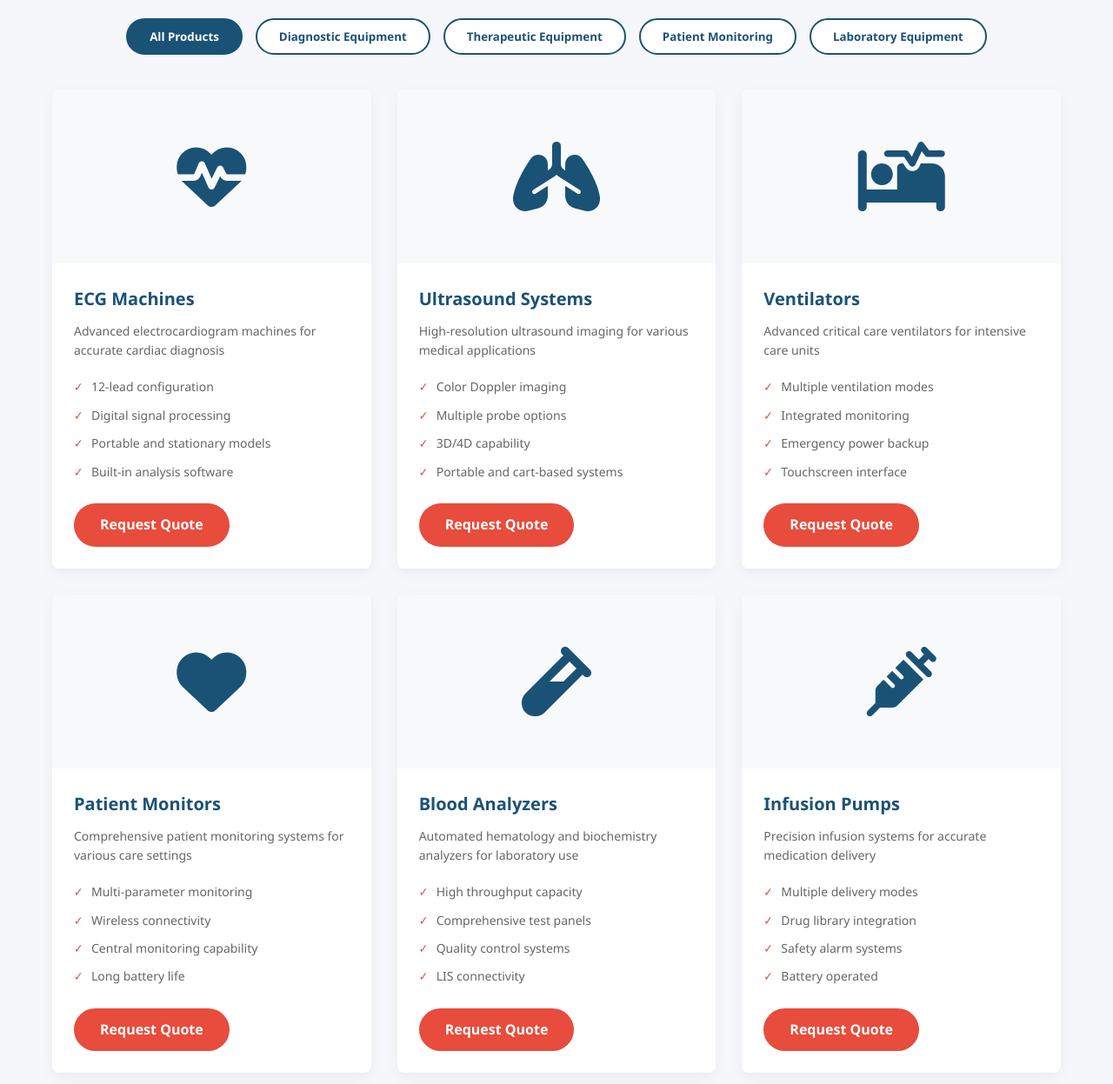
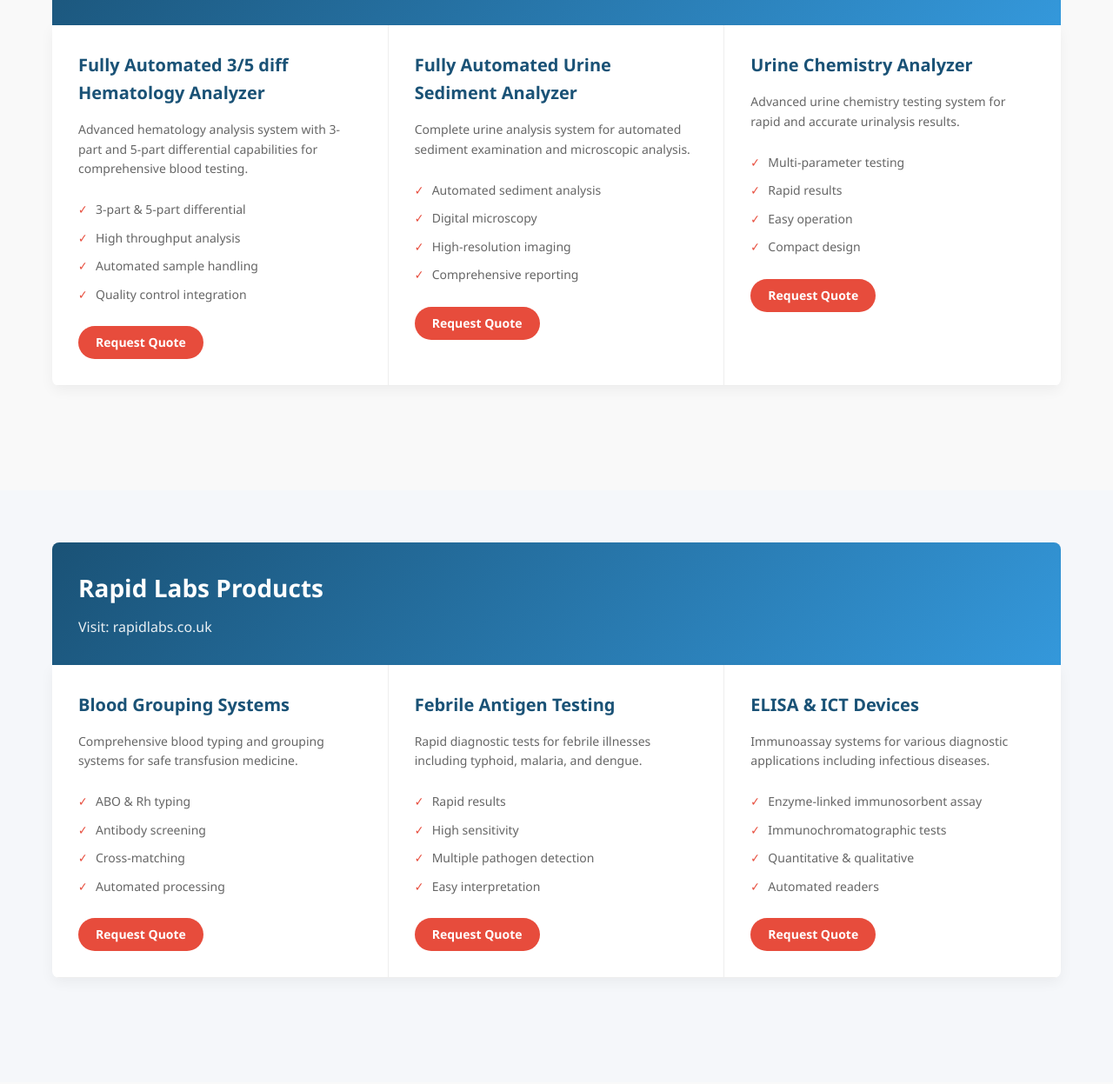
Before and after one commit to moeydev/hopitechproject1, a plain HTML site: page products.html in a window 1280 px wide. Shown: the part 664-1911 px from the top of the page at 87% size. Drawn offline with Linux system fonts and the light colour scheme.

Commit message:
Update products.html

```diff
--- a/products.html
+++ b/products.html
@@ -197,6 +197,126 @@
       margin: 0 auto;
     }
 
+    .btn {
+      display: inline-block;
+      background-color: var(--accent);
+      color: white;
+      padding: 12px 30px;
+      border-radius: 30px;
+      text-decoration: none;
+      font-weight: 600;
+      transition: all 0.3s ease;
+      border: none;
+      cursor: pointer;
+    }
+
+    .btn:hover {
+      background-color: #c0392b;
+      transform: translateY(-2px);
+      box-shadow: 0 4px 10px rgba(0, 0, 0, 0.2);
+    }
+
+    .btn-small {
+      padding: 8px 20px;
+      font-size: 14px;
+    }
+
+    /* Partner Categories */
+    .partner-category {
+      margin-bottom: 60px;
+    }
+
+    .category-header {
+      background: linear-gradient(135deg, var(--primary), var(--secondary));
+      color: white;
+      padding: 30px;
+      border-radius: 8px 8px 0 0;
+      margin-bottom: 0;
+    }
+
+    .category-header h3 {
+      font-size: 28px;
+      margin-bottom: 10px;
+    }
+
+    .category-header a {
+      color: white;
+      text-decoration: none;
+      opacity: 0.9;
+      font-size: 16px;
+    }
+
+    .category-header a:hover {
+      text-decoration: underline;
+    }
+
+    .product-grid {
+      display: grid;
+      grid-template-columns: repeat(auto-fit, minmax(300px, 1fr));
+      gap: 0;
+      background-color: white;
+      border-radius: 0 0 8px 8px;
+      overflow: hidden;
+      box-shadow: 0 5px 15px rgba(0, 0, 0, 0.05);
+    }
+
+    .product-card {
+      padding: 30px;
+      border-right: 1px solid #eee;
+      border-bottom: 1px solid #eee;
+      transition: background-color 0.3s ease;
+    }
+
+    .product-card:hover {
+      background-color: var(--light);
+    }
+
+    .product-card:nth-child(3n) {
+      border-right: none;
+    }
+
+    .product-card:last-child {
+      border-right: none;
+    }
+
+    .product-card h4 {
+      font-size: 20px;
+      color: var(--primary);
+      margin-bottom: 15px;
+    }
+
+    .product-card p {
+      color: var(--text-light);
+      margin-bottom: 20px;
+      font-size: 14px;
+    }
+
+    .product-features {
+      list-style: none;
+      margin-bottom: 20px;
+    }
+
+    .product-features li {
+      padding: 5px 0;
+      color: var(--text-light);
+      font-size: 14px;
+      position: relative;
+      padding-left: 20px;
+    }
+
+    .product-features li::before {
+      content: '✓';
+      position: absolute;
+      left: 0;
+      color: var(--accent);
+      font-weight: bold;
+    }
+
+    /* Services Section */
+    .services {
+      background-color: var(--light);
+    }
+
     .content-grid {
       display: grid;
       grid-template-columns: repeat(auto-fit, minmax(300px, 1fr));
@@ -237,124 +357,6 @@
     .card-content p {
       color: var(--text-light);
       margin-bottom: 15px;
-    }
-
-    .btn {
-      display: inline-block;
-      background-color: var(--accent);
-      color: white;
-      padding: 12px 30px;
-      border-radius: 30px;
-      text-decoration: none;
-      font-weight: 600;
-      transition: all 0.3s ease;
-      border: none;
-      cursor: pointer;
-    }
-
-    .btn:hover {
-      background-color: #c0392b;
-      transform: translateY(-2px);
-      box-shadow: 0 4px 10px rgba(0, 0, 0, 0.2);
-    }
-
-    /* Product Categories */
-    .categories {
-      background-color: var(--light);
-    }
-
-    .category-filters {
-      display: flex;
-      justify-content: center;
-      flex-wrap: wrap;
-      gap: 15px;
-      margin-bottom: 40px;
-    }
-
-    .filter-btn {
-      padding: 10px 25px;
-      background-color: white;
-      border: 2px solid var(--primary);
-      color: var(--primary);
-      border-radius: 30px;
-      cursor: pointer;
-      font-weight: 600;
-      transition: all 0.3s ease;
-    }
-
-    .filter-btn.active, .filter-btn:hover {
-      background-color: var(--primary);
-      color: white;
-    }
-
-    .product-grid {
-      display: grid;
-      grid-template-columns: repeat(auto-fill, minmax(280px, 1fr));
-      gap: 30px;
-    }
-
-    .product-card {
-      background-color: white;
-      border-radius: 8px;
-      overflow: hidden;
-      box-shadow: 0 5px 15px rgba(0, 0, 0, 0.05);
-      transition: all 0.3s ease;
-    }
-
-    .product-card:hover {
-      transform: translateY(-5px);
-      box-shadow: 0 10px 25px rgba(0, 0, 0, 0.1);
-    }
-
-    .product-image {
-      height: 200px;
-      background-color: #f8f9fa;
-      display: flex;
-      align-items: center;
-      justify-content: center;
-      padding: 20px;
-    }
-
-    .product-image i {
-      font-size: 80px;
-      color: var(--primary);
-    }
-
-    .product-info {
-      padding: 25px;
-    }
-
-    .product-info h3 {
-      font-size: 20px;
-      color: var(--primary);
-      margin-bottom: 10px;
-    }
-
-    .product-info p {
-      color: var(--text-light);
-      margin-bottom: 15px;
-      font-size: 14px;
-    }
-
-    .product-features {
-      list-style: none;
-      margin-bottom: 20px;
-    }
-
-    .product-features li {
-      padding: 5px 0;
-      color: var(--text-light);
-      font-size: 14px;
-      position: relative;
-      padding-left: 20px;
-    }
-
-    .product-features li::before {
-      content: '✓';
-      position: absolute;
-      left: 0;
-      color: var(--accent);
-      font-weight: bold;
     }
 
     /* Footer */
@@ -474,14 +476,17 @@
         font-size: 18px;
       }
 
-      .category-filters {
-        flex-direction: column;
-        align-items: center;
+      .product-grid {
+        grid-template-columns: 1fr;
       }
 
-      .filter-btn {
-        width: 200px;
-        text-align: center;
+      .product-card {
+        border-right: none;
+        border-bottom: 1px solid #eee;
+      }
+
+      .product-card:last-child {
+        border-bottom: none;
       }
     }
   </style>
@@ -517,125 +522,192 @@
   <section class="page-header">
     <div class="container">
       <h1>Our Medical Products</h1>
-      <p>Discover our comprehensive range of high-quality medical equipment and solutions</p>
+      <p>Discover our comprehensive range of high-quality medical equipment and solutions from trusted global partners</p>
     </div>
   </section>
 
-  <section class="categories">
+  <!-- NEO Medica Products -->
+  <section class="partner-products" id="neo-medica">
     <div class="container">
-      <div class="section-title">
-        <h2>Product Categories</h2>
-        <p>Explore our diverse range of medical equipment designed to meet various healthcare needs</p>
-      </div>
-
-      <div class="category-filters">
-        <button class="filter-btn active" data-filter="all">All Products</button>
-        <button class="filter-btn" data-filter="diagnostic">Diagnostic Equipment</button>
-        <button class="filter-btn" data-filter="therapeutic">Therapeutic Equipment</button>
-        <button class="filter-btn" data-filter="monitoring">Patient Monitoring</button>
-        <button class="filter-btn" data-filter="lab">Laboratory Equipment</button>
-      </div>
-
-      <div class="product-grid">
-        <div class="product-card" data-category="diagnostic">
-          <div class="product-image">
-            <i class="fas fa-heartbeat"></i>
+      <div class="partner-category">
+        <div class="category-header">
+          <h3>NEO Medica Products</h3>
+          <a href="https://neomedica.rs/" target="_blank">Visit: neomedica.rs</a>
+        </div>
+        <div class="product-grid">
+          <div class="product-card">
+            <h4>Fully Automated 3/5 diff Hematology Analyzer</h4>
+            <p>Advanced hematology analysis system with 3-part and 5-part differential capabilities for comprehensive blood testing.</p>
+            <ul class="product-features">
+              <li>3-part & 5-part differential</li>
+              <li>High throughput analysis</li>
+              <li>Automated sample handling</li>
+              <li>Quality control integration</li>
+            </ul>
+            <a href="contact.html?product=NEO Medica Hematology Analyzer" class="btn btn-small">Request Quote</a>
           </div>
-          <div class="product-info">
-            <h3>ECG Machines</h3>
-            <p>Advanced electrocardiogram machines for accurate cardiac diagnosis</p>
+          <div class="product-card">
+            <h4>Fully Automated Urine Sediment Analyzer</h4>
+            <p>Complete urine analysis system for automated sediment examination and microscopic analysis.</p>
             <ul class="product-features">
-              <li>12-lead configuration</li>
-              <li>Digital signal processing</li>
-              <li>Portable and stationary models</li>
-              <li>Built-in analysis software</li>
+              <li>Automated sediment analysis</li>
+              <li>Digital microscopy</li>
+              <li>High-resolution imaging</li>
+              <li>Comprehensive reporting</li>
             </ul>
-            <a href="contact.html" class="btn">Request Quote</a>
+            <a href="contact.html?product=NEO Medica Urine Sediment Analyzer" class="btn btn-small">Request Quote</a>
+          </div>
+          <div class="product-card">
+            <h4>Urine Chemistry Analyzer</h4>
+            <p>Advanced urine chemistry testing system for rapid and accurate urinalysis results.</p>
+            <ul class="product-features">
+              <li>Multi-parameter testing</li>
+              <li>Rapid results</li>
+              <li>Easy operation</li>
+              <li>Compact design</li>
+            </ul>
+            <a href="contact.html?product=NEO Medica Urine Chemistry Analyzer" class="btn btn-small">Request Quote</a>
           </div>
         </div>
+      </div>
+    </div>
+  </section>
 
-        <div class="product-card" data-category="diagnostic">
-          <div class="product-image">
-            <i class="fas fa-lungs"></i>
+  <!-- Rapid Labs Products -->
+  <section class="partner-products" id="rapid-labs" style="background-color: var(--light);">
+    <div class="container">
+      <div class="partner-category">
+        <div class="category-header">
+          <h3>Rapid Labs Products</h3>
+          <a href="https://www.rapidlabs.co.uk/" target="_blank">Visit: rapidlabs.co.uk</a>
+        </div>
+        <div class="product-grid">
+          <div class="product-card">
+            <h4>Blood Grouping Systems</h4>
+            <p>Comprehensive blood typing and grouping systems for safe transfusion medicine.</p>
+            <ul class="product-features">
+              <li>ABO & Rh typing</li>
+              <li>Antibody screening</li>
+              <li>Cross-matching</li>
+              <li>Automated processing</li>
+            </ul>
+            <a href="contact.html?product=Rapid Labs Blood Grouping" class="btn btn-small">Request Quote</a>
           </div>
-          <div class="product-info">
-            <h3>Ultrasound Systems</h3>
-            <p>High-resolution ultrasound imaging for various medical applications</p>
+          <div class="product-card">
+            <h4>Febrile Antigen Testing</h4>
+            <p>Rapid diagnostic tests for febrile illnesses including typhoid, malaria, and dengue.</p>
             <ul class="product-features">
-              <li>Color Doppler imaging</li>
-              <li>Multiple probe options</li>
-              <li>3D/4D capability</li>
-              <li>Portable and cart-based systems</li>
+              <li>Rapid results</li>
+              <li>High sensitivity</li>
+              <li>Multiple pathogen detection</li>
+              <li>Easy interpretation</li>
             </ul>
-            <a href="contact.html" class="btn">Request Quote</a>
+            <a href="contact.html?product=Rapid Labs Febrile Antigen" class="btn btn-small">Request Quote</a>
+          </div>
+          <div class="product-card">
+            <h4>ELISA & ICT Devices</h4>
+            <p>Immunoassay systems for various diagnostic applications including infectious diseases.</p>
+            <ul class="product-features">
+              <li>Enzyme-linked immunosorbent assay</li>
+              <li>Immunochromatographic tests</li>
+              <li>Quantitative & qualitative</li>
+              <li>Automated readers</li>
+            </ul>
+            <a href="contact.html?product=Rapid Labs ELISA ICT" class="btn btn-small">Request Quote</a>
           </div>
         </div>
+      </div>
+    </div>
+  </section>
 
-        <div class="product-card" data-category="therapeutic">
-          <div class="product-image">
-            <i class="fas fa-procedures"></i>
+  <!-- FAR Diagnostics Products -->
+  <section class="partner-products" id="far-diagnostics">
+    <div class="container">
+      <div class="partner-category">
+        <div class="category-header">
+          <h3>FAR Diagnostics Products</h3>
+          <a href="https://www.fardiag.com/en/" target="_blank">Visit: fardiag.com</a>
+        </div>
+        <div class="product-grid">
+          <div class="product-card">
+            <h4>Biochemistry Reagents</h4>
+            <p>Comprehensive range of biochemistry reagents for clinical laboratory testing.</p>
+            <ul class="product-features">
+              <li>Liver function tests</li>
+              <li>Renal function panels</li>
+              <li>Cardiac markers</li>
+              <li>Diabetes monitoring</li>
+            </ul>
+            <a href="contact.html?product=FAR Biochemistry Reagents" class="btn btn-small">Request Quote</a>
           </div>
-          <div class="product-info">
-            <h3>Ventilators</h3>
-            <p>Advanced critical care ventilators for intensive care units</p>
+          <div class="product-card">
+            <h4>Serology Reagents</h4>
+            <p>Specialized serological testing reagents for infectious disease diagnosis.</p>
             <ul class="product-features">
-              <li>Multiple ventilation modes</li>
-              <li>Integrated monitoring</li>
-              <li>Emergency power backup</li>
-              <li>Touchscreen interface</li>
+              <li>Viral serology</li>
+              <li>Autoimmune testing</li>
+              <li>Allergy testing</li>
+              <li>Quality controlled</li>
             </ul>
-            <a href="contact.html" class="btn">Request Quote</a>
+            <a href="contact.html?product=FAR Serology Reagents" class="btn btn-small">Request Quote</a>
+          </div>
+          <div class="product-card">
+            <h4>Biochemistry Analyzers</h4>
+            <p>Automated biochemistry analyzers for efficient laboratory testing.</p>
+            <ul class="product-features">
+              <li>Fully automated</li>
+              <li>Random access</li>
+              <li>Multiple test panels</li>
+              <li>User-friendly interface</li>
+            </ul>
+            <a href="contact.html?product=FAR Biochemistry Analyzers" class="btn btn-small">Request Quote</a>
           </div>
         </div>
+      </div>
+    </div>
+  </section>
 
-        <div class="product-card" data-category="monitoring">
-          <div class="product-image">
-            <i class="fas fa-heart"></i>
+  <!-- RAL Spain Products -->
+  <section class="partner-products" id="ral-spain" style="background-color: var(--light);">
+    <div class="container">
+      <div class="partner-category">
+        <div class="category-header">
+          <h3>RAL Spain Products</h3>
+          <a href="https://ral-sa.com/" target="_blank">Visit: ral-sa.com</a>
+        </div>
+        <div class="product-grid">
+          <div class="product-card">
+            <h4>Biochemistry Analyzers</h4>
+            <p>Advanced biochemistry analysis systems for clinical laboratory applications.</p>
+            <ul class="product-features">
+              <li>Comprehensive test menu</li>
+              <li>High precision</li>
+              <li>Low maintenance</li>
+              <li>Compact design</li>
+            </ul>
+            <a href="contact.html?product=RAL Biochemistry Analyzers" class="btn btn-small">Request Quote</a>
           </div>
-          <div class="product-info">
-            <h3>Patient Monitors</h3>
-            <p>Comprehensive patient monitoring systems for various care settings</p>
+          <div class="product-card">
+            <h4>ESR Analyzers</h4>
+            <p>Automated erythrocyte sedimentation rate analyzers for inflammation monitoring.</p>
             <ul class="product-features">
-              <li>Multi-parameter monitoring</li>
-              <li>Wireless connectivity</li>
-              <li>Central monitoring capability</li>
-              <li>Long battery life</li>
+              <li>Automated Westergren method</li>
+              <li>Fast results</li>
+              <li>Sample tracking</li>
+              <li>Quality assurance</li>
             </ul>
-            <a href="contact.html" class="btn">Request Quote</a>
+            <a href="contact.html?product=RAL ESR Analyzers" class="btn btn-small">Request Quote</a>
           </div>
-        </div>
-
-        <div class="product-card" data-category="lab">
-          <div class="product-image">
-            <i class="fas fa-vial"></i>
-          </div>
-          <div class="product-info">
-            <h3>Blood Analyzers</h3>
-            <p>Automated hematology and biochemistry analyzers for laboratory use</p>
+          <div class="product-card">
+            <h4>Coagulation Analyzers</h4>
+            <p>Specialized coagulation testing systems for hemostasis monitoring.</p>
             <ul class="product-features">
-              <li>High throughput capacity</li>
-              <li>Comprehensive test panels</li>
-              <li>Quality control systems</li>
-              <li>LIS connectivity</li>
+              <li>PT/INR testing</li>
+              <li>APTT monitoring</li>
+              <li>Multiple methods</li>
+              <li>Comprehensive panels</li>
             </ul>
-            <a href="contact.html" class="btn">Request Quote</a>
-          </div>
-        </div>
-
-        <div class="product-card" data-category="therapeutic">
-          <div class="product-image">
-            <i class="fas fa-syringe"></i>
-          </div>
-          <div class="product-info">
-            <h3>Infusion Pumps</h3>
-            <p>Precision infusion systems for accurate medication delivery</p>
-            <ul class="product-features">
-              <li>Multiple delivery modes</li>
-              <li>Drug library integration</li>
-              <li>Safety alarm systems</li>
-              <li>Battery operated</li>
-            </ul>
-            <a href="contact.html" class="btn">Request Quote</a>
+            <a href="contact.html?product=RAL Coagulation Analyzers" class="btn btn-small">Request Quote</a>
           </div>
         </div>
       </div>
@@ -655,7 +727,7 @@
           </div>
           <div class="card-content">
             <h3>Installation & Training</h3>
-            <p>Professional installation and comprehensive staff training for all equipment</p>
+            <p>Professional installation and comprehensive staff training for all equipment.</p>
           </div>
         </div>
         <div class="content-card">
@@ -664,7 +736,7 @@
           </div>
           <div class="card-content">
             <h3>Technical Support</h3>
-            <p>24/7 technical support and troubleshooting services for all products</p>
+            <p>24/7 technical support and troubleshooting services for all products.</p>
           </div>
         </div>
         <div class="content-card">
@@ -673,7 +745,7 @@
           </div>
           <div class="card-content">
             <h3>Preventive Maintenance</h3>
-            <p>Scheduled maintenance programs to ensure equipment reliability and longevity</p>
+            <p>Scheduled maintenance programs to ensure equipment reliability and longevity.</p>
           </div>
         </div>
       </div>
@@ -731,28 +803,13 @@
       }
     });
 
-    // Product filtering
-    document.addEventListener('DOMContentLoaded', function() {
-      const filterButtons = document.querySelectorAll('.filter-btn');
-      const productCards = document.querySelectorAll('.product-card');
-
-      filterButtons.forEach(button => {
-        button.addEventListener('click', function() {
-          // Remove active class from all buttons
-          filterButtons.forEach(btn => btn.classList.remove('active'));
-          // Add active class to clicked button
-          this.classList.add('active');
-
-          const filterValue = this.getAttribute('data-filter');
-
-          productCards.forEach(card => {
-            if (filterValue === 'all' || card.getAttribute('data-category') === filterValue) {
-              card.style.display = 'block';
-            } else {
-              card.style.display = 'none';
-            }
-          });
-        });
+    // Product inquiry tracking
+    document.querySelectorAll('.btn').forEach(button => {
+      button.addEventListener('click', function(e) {
+        if (this.href.includes('contact.html')) {
+          const productName = this.textContent.includes('Quote') ? this.closest('.product-card').querySelector('h4').textContent : 'Product Inquiry';
+          console.log(`Quote request for: ${productName}`);
+        }
       });
     });
   </script>
```
